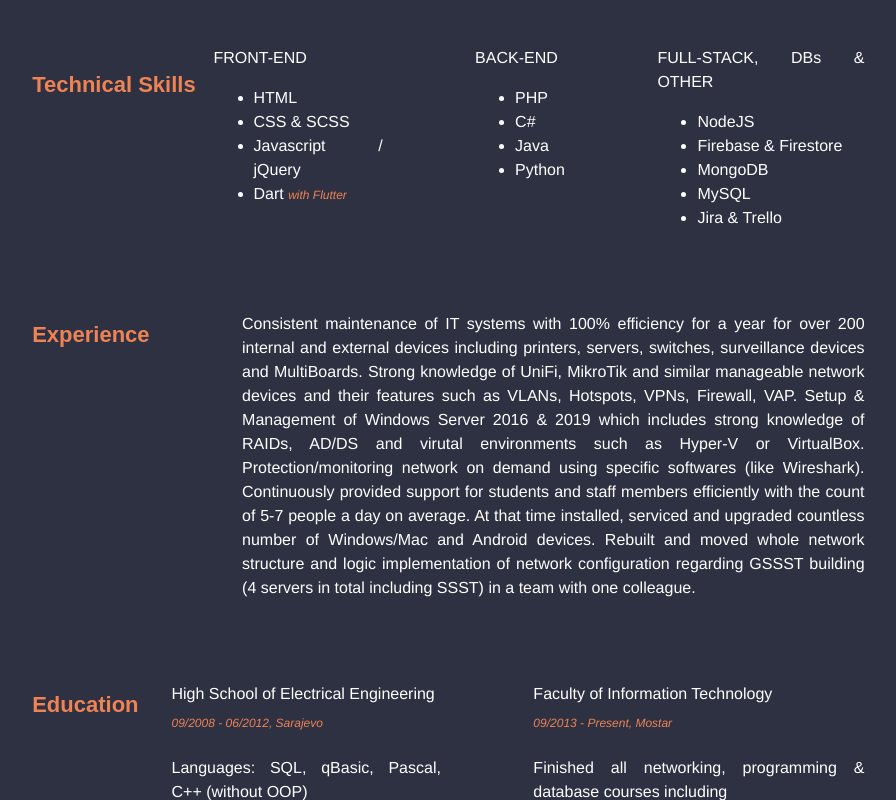
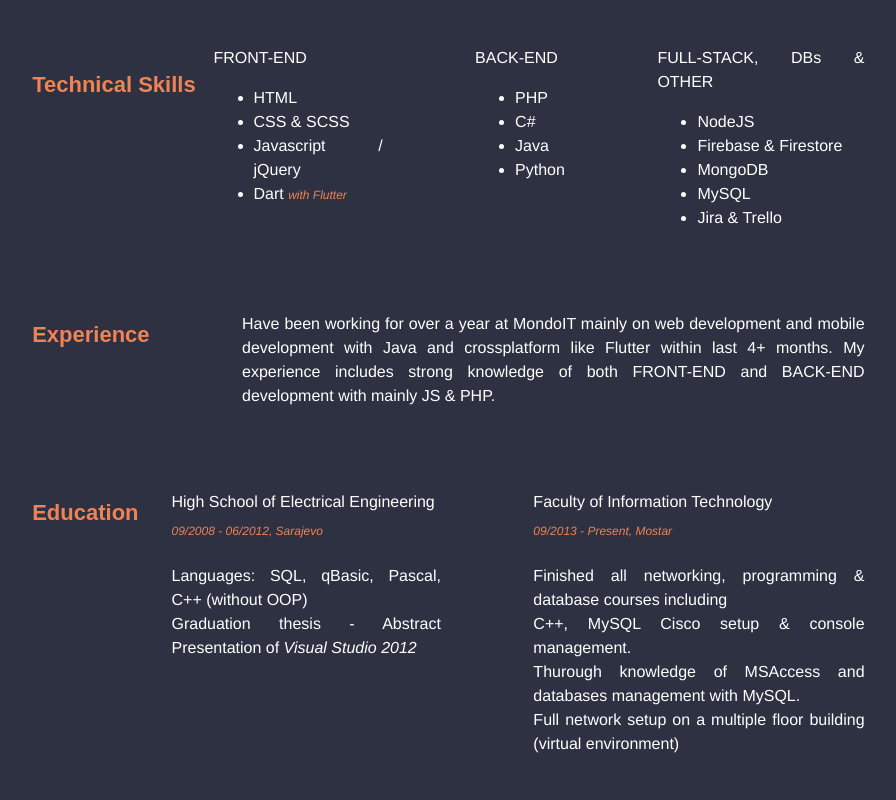
Before and after one commit to nekonikoban/CV-Configurator, a plain HTML site: page index.html in a window 1280 px wide. Shown: the part 582-1382 px from the top of the page, without its empty margins (227-1123 px from the left). Drawn offline with nearby package versions, Linux system fonts and the light colour scheme.

Commit message:
Static Changes
Some text changed, far from completed

```diff
--- a/index.html
+++ b/index.html
@@ -50,7 +50,7 @@
 						<img id="my-image" src="https://i.ibb.co/HXCcChL/me.png" alt="full-name">
 					</div>
 					<div class="cv-personalinfo">
-						<div class="cv-fullname"><span class="cv-fullname content-editable" id="cv-fullname" contenteditable="true">Dario Damjanovic</span></div>
+						<div class="cv-fullname"><span class="cv-fullname content-editable" id="cv-fullname" class="content-editable">Dario Damjanovic</span></div>
 						<div class="cv-subinfo">
 							<div style="padding-left: 15px; padding-bottom: 10px;" id="cv-profession" class="content-editable"><i class="fa-solid fa-laptop-file fa-xl"></i> SOFTWARE DEVELOPER, 28 yrs old</div>
 							<div style="padding-left: 15px; padding-bottom: 10px;" id="cv-country" class="content-editable"><i class="fa-solid fa-location-dot fa-xl"></i> Bosnia &amp; Herzegovina, Sarajevo</div>
@@ -62,13 +62,13 @@
 				<!--CONTEXT BODY-->
 				<div class="cv-body" style="background-color: transparent !important;">
 					<!--CAREER BLOCK-->
-					<div class="cv-blockwrapper">
+					<div class="cv-blockwrapper" class="content-editable">
 						<p class="cv-title">Career Objective </p>
 						<p class="cv-content" style="padding-left: 5% !important;">To further my knowledge on software and web application development techniques and life cycles, be able to contribute and work on a meaningful and purposeful project, and be a part of a productive team with similar aspirations.</p>
 					</div>
 					<div class="list-y-spacer"></div>
 					<!--TECH SKILLS BLOCK-->
-					<div class="cv-blockwrapper">
+					<div class="cv-blockwrapper" class="content-editable">
 						<p class="cv-title" style="width: 20% !important;">Technical Skills</p>
 						<div class="cv-content">FRONT-END
 							<ul>
@@ -98,26 +98,16 @@
 					</div>
 					<div class="list-y-spacer"></div>
 					<!--EXPERIENCE BLOCK-->
-					<div class="cv-blockwrapper">
+					<div class="cv-blockwrapper" class="content-editable">
 						<p class="cv-title">Experience</p>
 						<p class="cv-content" style="padding-left: 10%;">
-							Consistent maintenance of IT systems with 100% efficiency for
-							a year for over 200 internal and external devices including
-							printers, servers, switches, surveillance devices and MultiBoards. Strong knowledge of UniFi, MikroTik and similar manageable
-							network devices and their features such as VLANs, Hotspots, VPNs, Firewall, VAP. Setup & Management of Windows Server 2016 & 2019 which
-							includes strong knowledge of RAIDs, AD/DS and virutal
-							environments such as Hyper-V or VirtualBox. Protection/monitoring network on demand using specific
-							softwares (like Wireshark). Continuously provided support for students and staff members
-							efficiently with the count of 5-7 people a day on average. At that time installed, serviced and upgraded countless number
-							of Windows/Mac and Android devices. Rebuilt and moved whole network structure and logic
-							implementation of network configuration regarding GSSST
-							building (4 servers in total including SSST) in a team with one
-							colleague.
+							Have been working for over a year at MondoIT mainly on web development and mobile development with Java and crossplatform like Flutter within last 4+ months.
+							My experience includes strong knowledge of both FRONT-END and BACK-END development with mainly JS & PHP.
 						</p>
 					</div>
 					<div class="list-y-spacer"></div>
 					<!--EDUCATION BLOCK-->
-					<div class="cv-blockwrapper">
+					<div class="cv-blockwrapper" class="content-editable">
 						<p class="cv-title">Education</p>
 						<p class="cv-content">
 							High School of Electrical Engineering
@@ -164,7 +154,6 @@
 			<li class="sidebar-item"><a href="#" class="sidebar-anchor" id="experience">Experience</a></li>
 			<li class="sidebar-item"><a href="#" class="sidebar-anchor" id="education">Education</a></li>
 			<div class="list-y-spacer"></div>
-			<li class="sidebar-item"><a href="#" class="sidebar-anchor" id="save">Save Document</a></li>
 			<li class="sidebar-item"><a href="#" class="sidebar-anchor" id="print">Print Document</a></li>
 			<li class="sidebar-item"><a href="#" class="sidebar-anchor" id="download">Download Code</a></li>
 			</ul>
```
